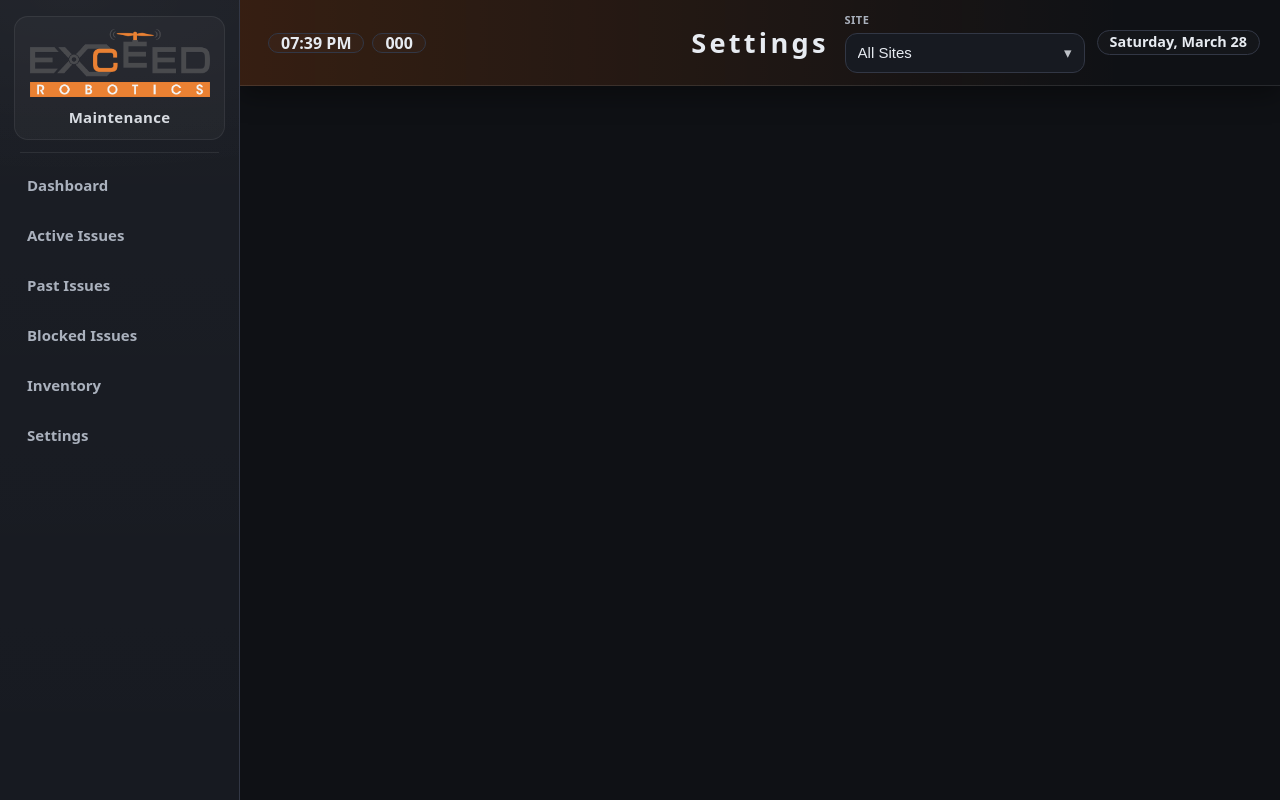
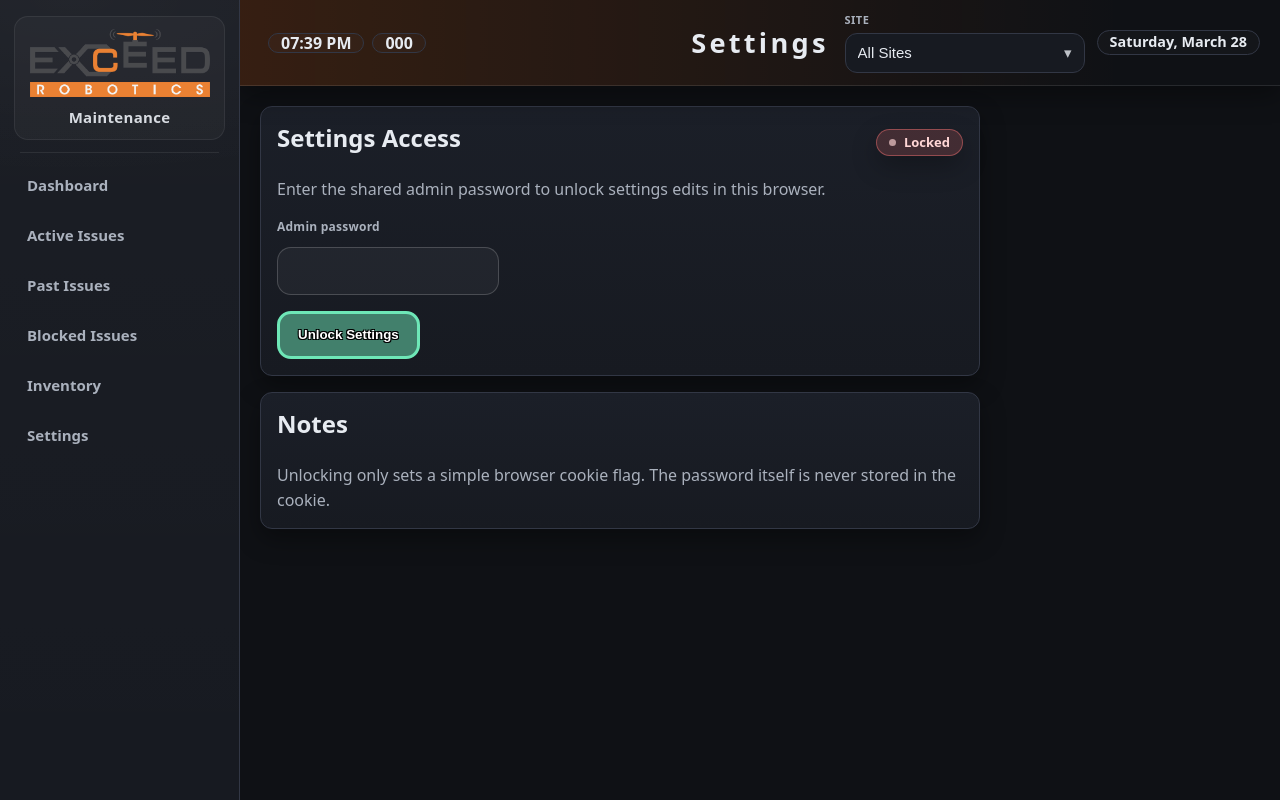
Before and after one commit to DrHahnchenflugel/MaintenanceApplication, a Python web app: template app/templates/settings/index.html in a window 1280 px wide. Run offline with Jinja, Linux system fonts and the light colour scheme; the template is opened without the code that fills it: most values are stand-ins (such as "Sample title", 1, 10 or a date in 2020).

Commit message:
settings authentication

```diff
--- a/app/routes/api/v2/__init__.py
+++ b/app/routes/api/v2/__init__.py
@@ -6,6 +6,7 @@ bp = Blueprint("api_v2", __name__, url_prefix="/maintenance/api/v2")
 
 # Import modules so they register routes on this blueprint
 from . import asset     # noqa: F401
+from . import auth      # noqa: F401
 from . import issues    # noqa: F401
 from . import health    # noqa: F401
 from . import sites     # noqa: F401
@@ -21,6 +22,7 @@ def api_v2_root():
         "resources": {
             "health": "/health",
             "assets": "/assets",
+            "auth": "/auth/admin-gate/status",
             "issues": "/issues",
             "sites": "/sites",
             "dashboard": "/dashboard",
--- /dev/null
+++ b/app/static/css/pages/settings.css
@@ -0,0 +1,44 @@
+.settings-page {
+  display: grid;
+  gap: 16px;
+  max-width: 720px;
+}
+
+.settings-card {
+  display: grid;
+  gap: 16px;
+}
+
+.settings-state {
+  display: flex;
+  align-items: center;
+  justify-content: space-between;
+  gap: 12px;
+  flex-wrap: wrap;
+}
+
+.settings-copy {
+  margin: 0;
+  color: var(--muted);
+  line-height: 1.55;
+}
+
+.settings-form {
+  max-width: 460px;
+}
+
+.settings-form .issue-form-actions {
+  padding-top: 0;
+}
+
+.settings-actions {
+  display: flex;
+  align-items: center;
+  gap: 12px;
+}
+
+.settings-error {
+  margin: 0;
+  color: var(--bad);
+  font-weight: 700;
+}
--- a/app/templates/settings/index.html
+++ b/app/templates/settings/index.html
@@ -3,5 +3,164 @@
 {% block title %}Maintenance - Settings{% endblock %}
 {% block page_title %}Settings{% endblock %}
 
+{% block page_css %}
+  <link rel="stylesheet" href="{{ url_for('static', filename='css/pages/settings.css') }}">
+{% endblock %}
+
 {% block content %}
+<div class="settings-page">
+  <section class="card settings-card">
+    <div class="settings-state">
+      <h2 class="card-title">Settings Access</h2>
+      <span class="issue-status {{ 'status-closed' if settings_unlocked else 'status-blocked' }}">
+        {{ "Unlocked" if settings_unlocked else "Locked" }}
+      </span>
+    </div>
+
+    {% if settings_unlocked %}
+      <p class="settings-copy">
+        This browser is currently allowed to use protected settings endpoints. Lock it again to remove access.
+      </p>
+
+      <div class="settings-actions">
+        <button id="settingsLockButton" class="btn btn-secondary" type="button">Lock Settings</button>
+      </div>
+
+      <p id="settingsLockError" class="settings-error" hidden></p>
+    {% else %}
+      <p class="settings-copy">
+        Enter the shared admin password to unlock settings edits in this browser.
+      </p>
+
+      <form id="settingsUnlockForm" class="issue-form--update settings-form">
+        <div class="field">
+          <label class="issue-label" for="settingsPassword">Admin password</label>
+          <input
+            id="settingsPassword"
+            name="password"
+            type="password"
+            autocomplete="current-password"
+            required
+          >
+        </div>
+
+        <div class="issue-form-actions">
+          <button class="btn btn--ok" type="submit">Unlock Settings</button>
+        </div>
+      </form>
+
+      <p id="settingsUnlockError" class="settings-error" hidden></p>
+    {% endif %}
+  </section>
+
+  <section class="card settings-card">
+    <h2 class="card-title">Notes</h2>
+    <p class="settings-copy">
+      Unlocking only sets a simple browser cookie flag. The password itself is never stored in the cookie.
+    </p>
+  </section>
+</div>
 {% endblock %}
+
+{% block page_js %}
+<script>
+  document.addEventListener("DOMContentLoaded", function () {
+    var unlockForm = document.getElementById("settingsUnlockForm");
+    var lockButton = document.getElementById("settingsLockButton");
+    var unlockError = document.getElementById("settingsUnlockError");
+    var lockError = document.getElementById("settingsLockError");
+
+    function clearError(target) {
+      if (!target) return;
+      target.textContent = "";
+      target.hidden = true;
+    }
+
+    function showError(target, message) {
+      if (!target) return;
+      target.textContent = message;
+      target.hidden = false;
+    }
+
+    function readErrorMessage(response, data, fallback) {
+      if (data && data.error) return data.error;
+      if (response.status === 403) return "Settings admin gate is disabled or locked.";
+      if (response.status === 404) return "Settings admin gate is not configured.";
+      return fallback;
+    }
+
+    if (unlockForm) {
+      unlockForm.addEventListener("submit", function (event) {
+        event.preventDefault();
+        clearError(unlockError);
+
+        var passwordInput = document.getElementById("settingsPassword");
+        var password = passwordInput ? passwordInput.value : "";
+
+        fetch("/maintenance/api/v2/auth/admin-gate/unlock", {
+          method: "POST",
+          credentials: "same-origin",
+          headers: {
+            "Content-Type": "application/json"
+          },
+          body: JSON.stringify({
+            name: "settings",
+            password: password
+          })
+        })
+          .then(function (response) {
+            return response.json()
+              .catch(function () {
+                return {};
+              })
+              .then(function (data) {
+                if (response.ok && data.ok) {
+                  window.location.reload();
+                  return;
+                }
+
+                showError(
+                  unlockError,
+                  readErrorMessage(response, data, "Unable to unlock settings.")
+                );
+              });
+          })
+          .catch(function () {
+            showError(unlockError, "Unable to unlock settings.");
+          });
+      });
+    }
+
+    if (lockButton) {
+      lockButton.addEventListener("click", function () {
+        clearError(lockError);
+
+        fetch("/maintenance/api/v2/auth/admin-gate/lock", {
+          method: "POST",
+          credentials: "same-origin"
+        })
+          .then(function (response) {
+            return response.json()
+              .catch(function () {
+                return {};
+              })
+              .then(function (data) {
+                if (response.ok && data.ok) {
+                  window.location.reload();
+                  return;
+                }
+
+                showError(
+                  lockError,
+                  readErrorMessage(response, data, "Unable to lock settings.")
+                );
+              });
+          })
+          .catch(function () {
+            showError(lockError, "Unable to lock settings.");
+          });
+      });
+    }
+  });
+</script>
+{% endblock %}
```
Also changed, not shown: app/db/auth.py (added, +52 -0 lines), app/routes/api/v2/auth.py (added, +77 -0 lines), app/routes/api/v2/issues.py (+14 -0 lines), app/routes/web/settings.py (+10 -2 lines), app/services/auth.py (added, +43 -0 lines).
